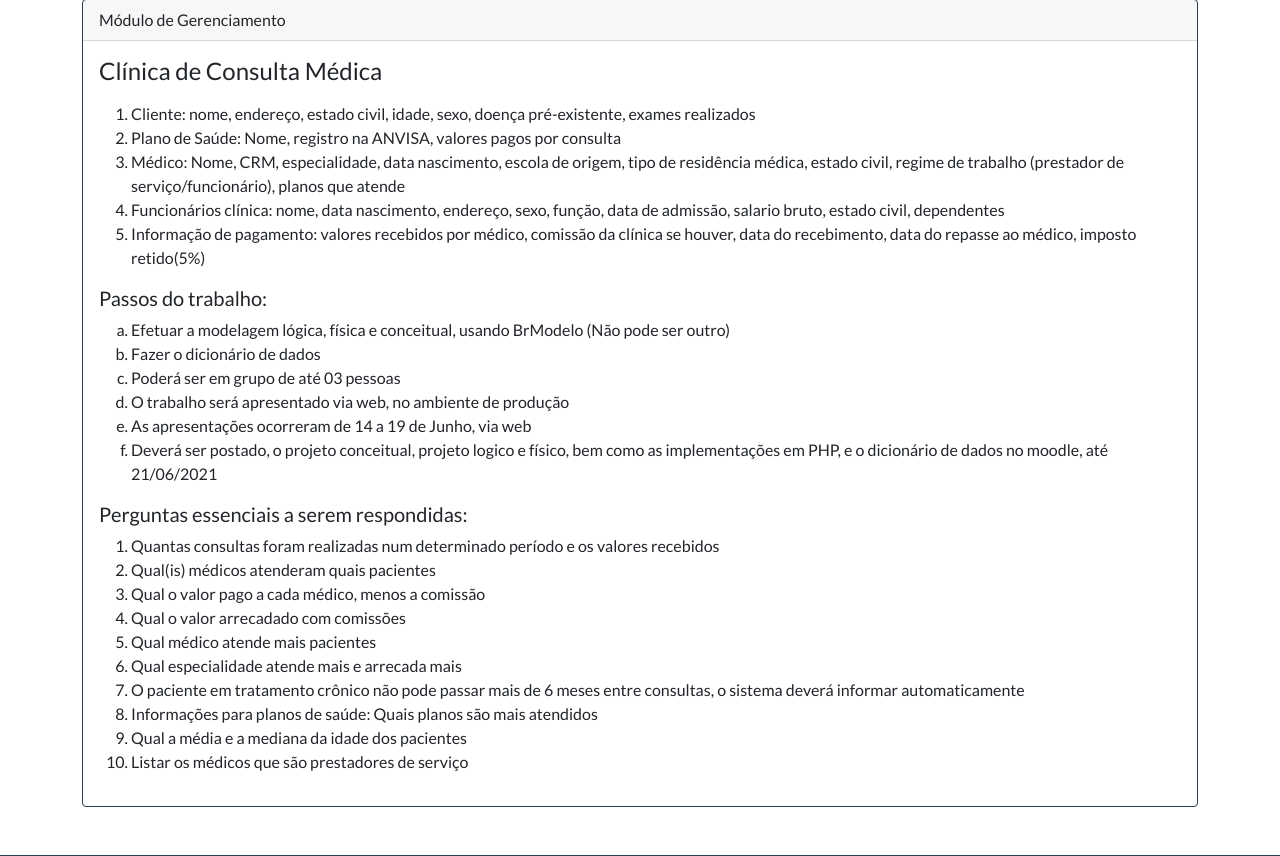
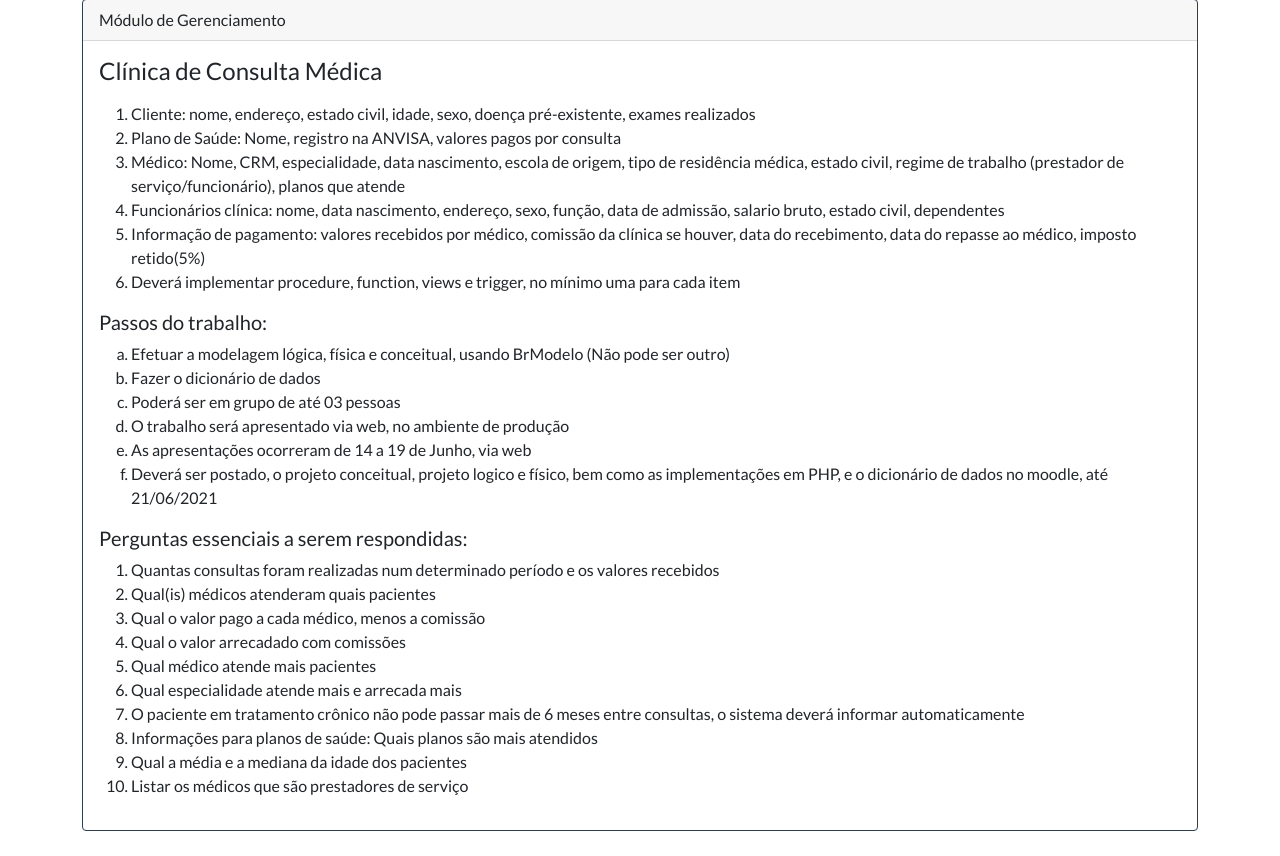
Before and after one commit to leolimaf/trabalho-final-de-banco-de-dados, a PHP site: page / in a window 1280 px wide. Shown: the part 121-977 px from the top of the page. Run offline with PHP 8.4, Linux system fonts and the light colour scheme.

Commit message:
hotfix: adicionado item exigido no trabalho

```diff
--- a/layout-bd/index.php
+++ b/layout-bd/index.php
@@ -47,7 +47,8 @@
                           <li class="card-text">Médico: Nome, CRM, especialidade, data nascimento, escola de origem, tipo de residência médica, estado civil, regime de trabalho (prestador de serviço/funcionário), planos que atende</li>
                           <li class="card-text">Funcionários clínica:  nome, data nascimento, endereço, sexo, função, data de admissão, salario bruto, estado civil,  dependentes</li>
                           <li class="card-text">Informação de pagamento: valores recebidos por médico, comissão da clínica se houver, data do recebimento, data do repasse ao médico, imposto retido(5%)</li>
-                      </ol>
+						  <li class="card-text">Deverá implementar procedure, function, views e trigger, no mínimo uma para cada item</li>
+					  </ol>
                       <h5>Passos do trabalho:</h5>
                       <ol type="a">
                           <li class="card-text">Efetuar a modelagem lógica, física e conceitual, usando BrModelo (Não pode ser outro)</li>
```
